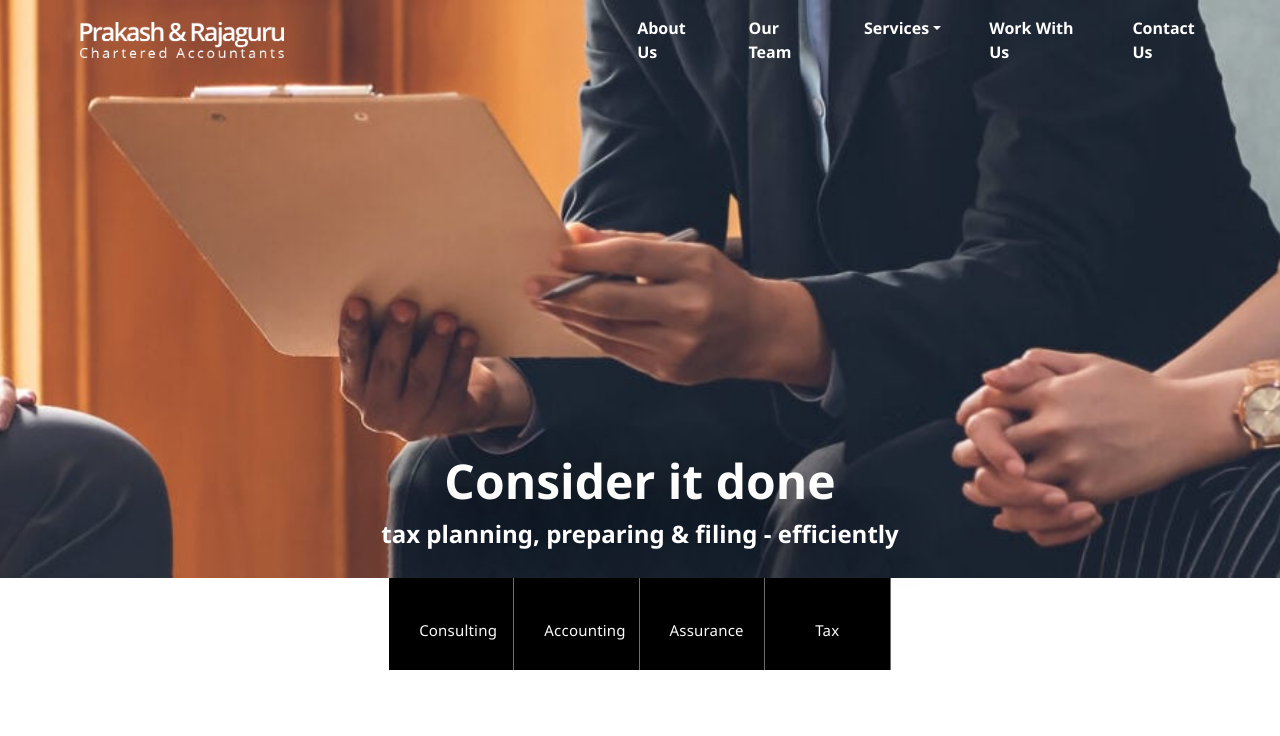
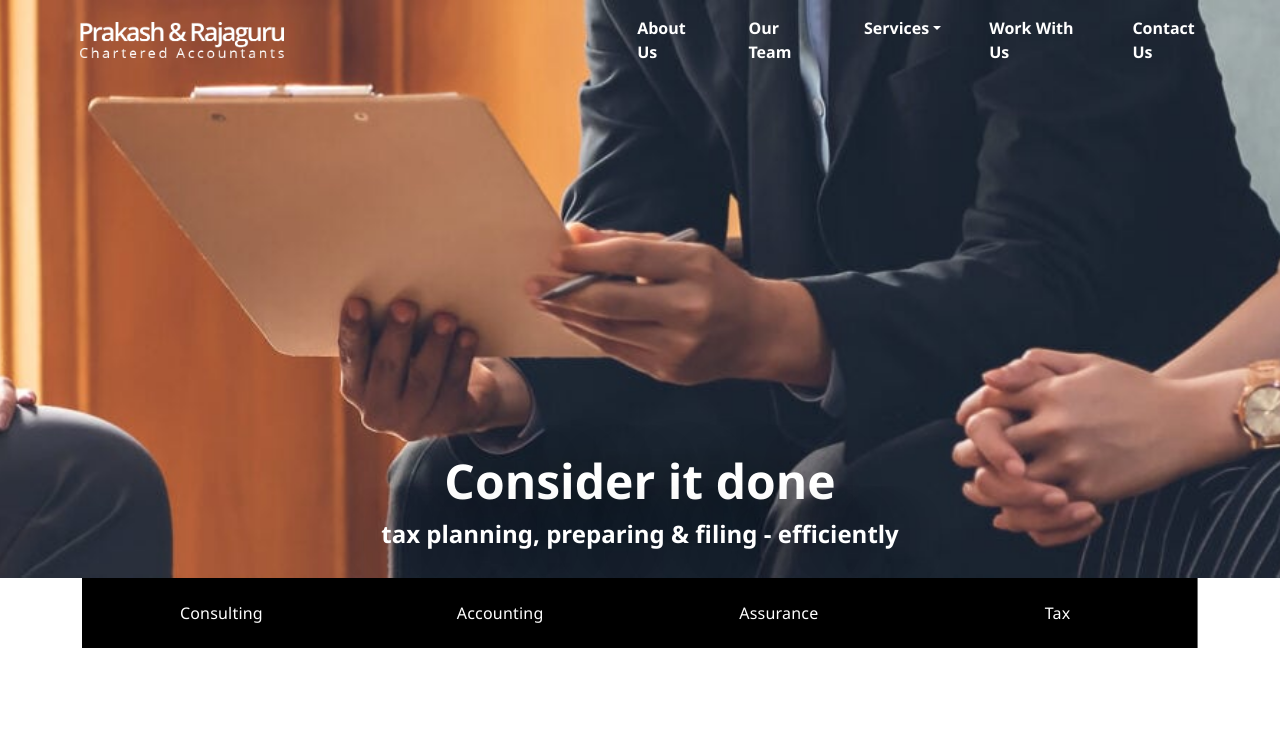
Before and after one commit to Swadhin2001/PandR, a Next.js app: page /tax in a window 1280 px wide. Shown: the top 736 px of the page. Built offline with nearby package versions, Linux system fonts and the light colour scheme; a small style sheet from the web is missing.

Commit message:
bug fixed

```diff
--- /dev/null
+++ b/src/components/Black_cards.jsx
@@ -0,0 +1,28 @@
+import React from 'react'
+import Link from 'next/link'
+
+
+function Black_cards() {
+  return (
+    <div className="d-flex justify-content-center">
+      <div className="container black-cards mobile-space">
+          <div className='row elementor-container'>
+              <Link href = "/consulting" className='col-md-3 black-cards-container'>
+                <p className='text-center m-0' style = {{"fontSize": "16px", "fontWeight": "400", "lineHeight": "20px"}}>Consulting</p>
+              </Link>
+              <Link href = "/accounting" className='col-md-3  black-cards-container'>
+              <p className='text-center m-0' style = {{"fontSize": "16px", "fontWeight": "400", "lineHeight": "20px"}}>Accounting</p>
+              </Link>
+              <Link href = "/assurance" className='col-md-3 black-cards-container'>
+              <p className='text-center m-0' style = {{"fontSize": "16px", "fontWeight": "400", "lineHeight": "20px"}}>Assurance</p>
+              </Link>
+              <Link href = "/tax" className='col-md-3 black-cards-container'>
+              <p className='text-center m-0' style = {{"fontSize": "16px", "fontWeight": "400", "lineHeight": "20px"}}>Tax</p>
+              </Link>
+          </div>
+      </div>
+    </div>
+  )
+}
+
+export default Black_cards
--- a/src/pages/Home_page.jsx
+++ b/src/pages/Home_page.jsx
@@ -26,7 +26,7 @@ function Home_page() {
 
         heading4 = "Tax" about4 = "Prudent tax planning and strategy is often the key to successfully & legally reducing your tax liability. We go beyond tax compliance & proactively recommend tax strategies to optimise your tax."
       />
-      <Body_5 image1 = {banner_image1} heading1 = "We are a full service New-age CA firm, with our office in Bangalore, India" about1 = {<Fragment>Prakash & Rajaguru is a full service chartered accountancy firm based out of Bangalore, Karnataka, India. We are a member of the Institute of Chartered Accountants of India (ICAI) from April 2010 and have completed 10+ highly successful years in the profession. CA Rajaguru CG and CA AR Pai are currently the two partners of the firm and are well supported by several associates. All of us are driven by only one vision – to provide exceptional services to our clients with a high degree of professionalism, knowledge, trust & independence. <br /> <br /> <i aria-hidden = "true" className='fas'/><Link href = "/about-us" className = "text-decoration-none text-black">Know more about us</Link> </Fragment>}
+      <Body_5 image1 = {banner_image1} heading1 = "We are a full service New-age CA firm, with our office in Bangalore, India" about1 = {<Fragment>Prakash & Rajaguru is a full service chartered accountancy firm based out of Bangalore, Karnataka, India. We are a member of the Institute of Chartered Accountants of India (ICAI) from April 2010 and have completed 10+ highly successful years in the profession. CA Rajaguru CG and CA AR Pai are currently the two partners of the firm and are well supported by several associates. All of us are driven by only one vision – to provide exceptional services to our clients with a high degree of professionalism, knowledge, trust & independence. <br /> <br /> <b>&gt;</b><b>&gt;</b><Link href = "/about-us" className = "text-decoration-none text-black"> Know more about us</Link> </Fragment>}
 
       image2 = {banner_image2} heading2 = "The choice of a CA firm can make significant difference to your business." about2 = "During these days of rapid economic & regulatory reforms that the country is undergoing, serious advice & support on accounting, tax, compliance, statutory and regulatory matters and other critical matters concerning your business is crucial for its existence, sustenance and growth. Our services benefit companies of all sizes including but not limitied to India subsidiaries of foreign parent companies, stand-alone companies operating in India, funded companies, closely held companies, start-ups, product companies, services companies etc. Choose a firm that specialises in your particular field or industry, and you’ll benefit from specific expertise that matches your scale, nature and type of business."
 
--- a/src/pages/about-us.jsx
+++ b/src/pages/about-us.jsx
@@ -1,6 +1,7 @@
 import React, { Fragment } from 'react'
 import image from '../assets/About_us-home-banner.jpg'
 import Header from '../components/Header'
+import Black_cards from '@/components/Black_cards'
 import Link from 'next/link'
 import Elementor_widget_wrap from '../components/Elementor_widget_wrap'
 import image1 from '../assets/We-are-an-independent-firm-of-chartered-accountants-with-two-full-time-partners-and-several-associates.jpg'
@@ -18,7 +19,8 @@ function Aboutus_page() {
   return (
     <>
       <Header image = {image} heading = "Growth. Ideas. Solutions." about = "people you can count on, to make it happen" color = "black"/>
-      <Elementor_widget_wrap about1 = "Consulting" about2 = "Accounting" about3 = "Assurance" about4 = "Tax"/>
+      {/* <Elementor_widget_wrap about1 = "Consulting" about2 = "Accounting" about3 = "Assurance" about4 = "Tax"/> */}
+      <Black_cards/>
       <Body_7_Left
       image2 = {image1} heading2 = "We are an independent firm of chartered accountants, with two full time partners and several associates" about2={<Fragment>Prakash & Rajaguru is a full-service partnership firm of chartered accountants, based out of Bangalore, Karnataka, India. We are registered with the Institute of Chartered Accountants of India (ICAI) from April 2010 and have completed 12+ highly successful years in the profession. We work closely, yet independently with our clients, predominantly global companies having their presence in India and Indian startups. <br /> <br /> The firm is owned, managed and led by – <br /><br /> &nbsp;&nbsp; 1. Senior Partner CA Rajaguru CG <br />&nbsp;&nbsp; 2. Senior Partner CA AR Pai</Fragment>}
 
--- a/src/pages/tax.jsx
+++ b/src/pages/tax.jsx
@@ -17,17 +17,13 @@ import card_image4 from '@/assets/GST-Planning-and-Support.jpg'
 import card_image5 from '@/assets/Audit-under-Income-Tax-&-GST.jpg'
 import card_image6 from '@/assets/Income-Tax-&-GST-Representation.jpg'
 import Body_6 from '@/components/Body_6'
+import Black_cards from '@/components/Black_cards'
 
 function Tax() {
   return (
     <>
       <Header image = {header_image} heading = "Consider it done" about = "tax planning, preparing & filing - efficiently" color = "white"/>
-      <Elementor_widget_wrap
-        about1 = "Consulting"
-        about2 = "Accounting"
-        about3 = "Assurance"
-        about4 = "Tax"
-      />
+      <Black_cards/>
       <Body_6
         image1 = {banner_image1} heading1 = "We analyse the tax implications of events and decisions, and we advise proactively" about1 = "Income tax laws in our country are complicated. Compliance with tax laws can be overwhelming. With so many important details to consider, it’s easy to make an error or omit something which could end up as a penalty, fine, or unwanted problem. We support you with tax planning, preparation and filing needs while remaining compliant with the continuously changing tax laws and regulations. The business economics of the company and the strategic choices of the business owner are the main focus, but the tax context is never absent."
 
--- a/src/pages/work-with-us.jsx
+++ b/src/pages/work-with-us.jsx
@@ -10,12 +10,13 @@ import banner_image5 from '../assets/At-PandR-our-culture-revolves-around-team-w
 import Footer from '../components/Footer'
 import Body_5_Left from '@/components/Body_5_Left'
 import Our_current_open_positions from '@/components/Our_current_open_positions'
+import Black_cards from '@/components/Black_cards'
 
 function WorkWithUs() {
   return (
     <>
       <Header image = {Header_image} heading = "Come, Join Us." about = "together, lets make a difference" color = "white"/>
-      <Elementor_widget_wrap about1 = "Consulting" about2 = "Accounting" about3 = "Assurance" about4 = "Tax"/>
+      <Black_cards/>
       <Body_5_Left
       image2 = {banner_image1} heading2 = "We welcome you to be part of our success story and to carry the legacy forward" about2 = {<Fragment>Over the years, we have had the opportunity & previlge to work with several global companies from across the world, helping them with consulting, audit and tax services. We have also worked with several domestic entrepreneurs, helping them with consulting, tax and accounting support. We dedicate our success to the holisitc contributions by our committed and dedicated employees. <br /> <br />We welcome you to join our robust and energetic team, as we together continue to deliver successful engagements to our global and domestic clients, writing success stories for them, and in the process, creating highly gainful experience and a great learning opportunity to our employees.</Fragment>}
 
--- a/src/styles/globals.css
+++ b/src/styles/globals.css
@@ -1,27 +1,27 @@
-*{
-  font-family: 'Segoe UI', Tahoma, Geneva, Verdana, sans-serif;
+* {
+  font-family: "Segoe UI", Tahoma, Geneva, Verdana, sans-serif;
 }
-.container-md{
+.container-md {
   max-width: 1140px;
 }
-.details{
+.details {
   /* position: relative; */
-  margin-top:29%;
+  margin-top: 29%;
   text-align: center;
   font-weight: bold;
   padding-bottom: 1%;
   line-height: 1.25em;
   text-shadow: 0px 0px 45px rgba(0, 0, 0, 0.5);
 }
-.elementor-widget-wrap{
+.elementor-widget-wrap {
   animation: transitionIn 2s;
   object-fit: contain;
 }
-.navbarBody{
+.navbarBody {
   background-size: cover;
   background-position: bottom;
 }
-.elementor-widget-wrap a{
+.elementor-widget-wrap a {
   padding: 30px 30px 30px 30px;
   background-color: rgb(0, 0, 0);
   color: white;
@@ -30,81 +30,84 @@
   /* width: 22%; */
   text-decoration: none;
 }
-.elementor-container{
+.elementor-container {
   border-right: 0.1px solid rgb(109, 109, 109);
 }
-.elementor-container:hover{
+.elementor-container:hover {
   background-color: rgb(43, 43, 43);
   cursor: pointer;
 }
-.elementor-container a:last-child{
+.elementor-container a:last-child {
   border-right: 0;
 }
-.elementor-container h2{
+.elementor-container h2 {
   line-height: 1.35em;
   letter-spacing: 0.2px;
 }
-.elementor-container p{
+.elementor-container p {
   line-height: 1.35em;
   letter-spacing: 0.2px;
 }
-.div-left,.div-right{
+.div-left,
+.div-right {
   display: flex;
 }
-.image-right{
-  margin-right:5.6%;
+.image-right {
+  margin-right: 5.6%;
 }
-.image-left{
-  margin-left:5.6%;
-}
-.about{
+.image-left {
   margin-left: 5.6%;
 }
-.mainBody{
-  margin-top:7%;
-  margin-bottom:7%;
+.about {
+  margin-left: 5.6%;
 }
-.about-left{
+.mainBody {
+  margin-top: 7%;
+  margin-bottom: 7%;
+}
+.about-left {
   margin-right: 5.6%;
 }
-.about-right{
+.about-right {
   margin-left: 5.6%;
 }
-.about-left,.about-right{
+.about-left,
+.about-right {
   padding: 6% 5%;
 }
-.upperFooter{
+.upperFooter {
   display: flex;
   background-color: black;
 }
-.right{
+.right {
   display: flex;
   align-items: center;
   justify-content: center;
   margin-left: 28%;
 }
-.right button{
+.right button {
   color: white;
   background-color: black;
   border: 2px solid white;
   font-size: 20px;
 }
-.right button:hover{
+.right button:hover {
   color: black;
   background-color: white;
   cursor: pointer;
 }
-.lowerFooter{
+.lowerFooter {
   background-color: rgb(39, 39, 39);
   /* display: flex; */
   color: white;
   /* padding: 4%; */
 }
-.footer1, .footer2{
+.footer1,
+.footer2 {
   /* display: flex; */
   flex-direction: column;
 }
-.footer2 a{
+.footer2 a {
   text-decoration: none;
   color: white;
 }
@@ -117,80 +120,81 @@
   text-rendering: auto;
   line-height: 1;
 }
-.fa, .fas {
+.fa,
+.fas {
   font-family: "Font Awesome 5 Free";
   font-weight: 900;
 }
-@keyframes transitionIn{
-  from{
-      opacity: 0;
-      transform: translateY(-15px);
+@keyframes transitionIn {
+  from {
+    opacity: 0;
+    transform: translateY(-15px);
   }
-  to{
-      opacity: 1;
-      transform: translateY(0);
+  to {
+    opacity: 1;
+    transform: translateY(0);
   }
 }
 .vertical-center {
   display: flex;
   align-items: center;
 }
-.card-hover:hover{
+.card-hover:hover {
   background: black;
   color: white;
   cursor: pointer;
 }
-.card-hover{
+.card-hover {
   overflow: hidden;
 }
-.dropdown:hover>.dropdown-menu {
+.dropdown:hover > .dropdown-menu {
   display: block;
 }
 
-.dropdown>.dropdown-toggle:active {
-    pointer-events: none;
+.dropdown > .dropdown-toggle:active {
+  pointer-events: none;
 }
-.footer-bg{
+.footer-bg {
   background-color: #262626;
   color: white;
 }
-.footer2{
+.footer2 {
   display: flex;
 }
-.conainer-1200{
+.conainer-1200 {
   max-width: 1200px;
 }
-.body-image-left{
+.body-image-left {
   background-position: center center;
   background-repeat: no-repeat;
   background-size: cover;
   height: 500px;
 }
-.body-left-image-about{
+.body-left-image-about {
   display: flex;
   align-items: center;
 }
-.image-about{
+.image-about {
   padding: 0px 60px 0px 60px;
 }
-.body-image-right{
+.body-image-right {
   background-position: center center;
   background-repeat: no-repeat;
   background-size: cover;
   height: 500px;
   width: 600px;
 }
-.body-right-image-about{
+.body-right-image-about {
   display: flex;
   align-items: center;
 }
-.header-heading{
+.header-heading {
   font-weight: 600;
   font-size: 48px;
   line-height: 60px;
   text-shadow: 0px 0px 45px rgba(0, 0, 0, 0.5);
 }
-.header-about{
+.header-about {
   font-weight: 600;
   font-size: 24px;
   line-height: 30px;
@@ -198,123 +202,140 @@
 .container-1140 {
   max-width: 1140px;
 }
-.body-image-h4{
+.body-image-h4 {
   font-weight: 600;
   font-size: 24px;
   line-height: 32px;
-  color:#000000;
+  color: #000000;
 }
-.body-image-p{
+.body-image-p {
   font-weight: 400;
   font-size: 15px;
   line-height: 24px;
   color: #000000;
 }
-.footer-image{
+.footer-image {
   height: 400px;
   background-position: center center;
   background-repeat: no-repeat;
   background-size: cover;
 }
-.footer-button{
+.footer-button {
   display: flex;
   justify-content: center;
   align-items: center;
   background-color: black;
 }
-.footer-btn{
+.footer-btn {
   border: 2px solid white;
   background-color: black;
-  color : white;
+  color: white;
 }
-.footer-btn:hover{
+.footer-btn:hover {
   background-color: white;
   color: black;
 }
-.elementor-container-cards-h5{
+.elementor-container-cards-h5 {
   font-weight: 600;
   font-size: 17px;
   line-height: 21px;
 }
-.elementor-container-cards-p{
+.elementor-container-cards-p {
   font-weight: 400;
   font-size: 15px;
   line-height: 23px;
 }
-.card-div{
+.card-div {
   padding: 25px;
 }
-.elementor-container-heading{
+.elementor-container-heading {
   font-weight: 700;
   font-size: 26px;
   line-height: 35px;
 }
-.map-h4{
+.map-h4 {
   font-weight: 900;
   font-size: 16px;
   line-height: 19px;
 }
-.map-p{
+.map-p {
   font-weight: 400;
   font-size: 14px;
   line-height: 19px;
 }
-.map-heading{
+.map-heading {
   font-weight: 600;
   font-size: 24px;
   line-height: 24px;
 }
 .form-bg {
-  background-color: #F9F9F9;
+  background-color: #f9f9f9;
   border: 0;
 }
-.form-p{
+.form-p {
   font-weight: 400;
   font-size: 15px;
   line-height: 23px;
 }
-.form-h4{
+.form-h4 {
   font-weight: 700;
   font-size: 15px;
   line-height: 24px;
 }
-.disclaimer-h1{
+.disclaimer-h1 {
   font-weight: 600;
   font-size: 24px;
   line-height: 24px;
 }
-.disclaimer-h4{
+.disclaimer-h4 {
   font-weight: 700;
   font-size: 16px;
   line-height: 24px;
 }
-.disclaimer-p{
+.disclaimer-p {
   font-weight: 400;
   font-size: 16px;
   line-height: 24px;
 }
-.privacypol-ul{
+.privacypol-ul {
   margin-left: 50px;
 }
-.current-pos-h4{
+.current-pos-h4 {
   font-weight: 600;
   font-size: 17px;
   line-height: 21px;
 }
-.current-pos-p{
+.current-pos-p {
   font-weight: 400;
   font-size: 15px;
   line-height: 23px;
 }
-.curr-pos-heading{
+.curr-pos-heading {
   font-weight: 700;
   font-size: 26px;
   line-height: 35px;
 }
-.footer-p{
+.footer-p {
   font-weight: 400;
   font-size: 14px;
   line-height: 21px;
+}
+.black-cards a {
+  padding-left: 20px;
+  padding-right: 20px;
+  padding-top: 25px;
+  padding-bottom: 25px;
+  background-color: rgb(0, 0, 0);
+}
+.black-cards-container:hover {
+  background-color: rgb(43, 43, 43);
+  cursor: pointer;
+  color: white;
+}
+.black-cards-container{
+  color: white;
+  text-align: center;
+  text-decoration: none;
 }
 @media only screen and (max-width: 600px) {
   .row-odd {
@@ -331,39 +352,39 @@
     height: 300px;
     object-fit: cover;
   }
-  .mobile-space{
-    padding :15px 15px 0px 15px;
+  .mobile-space {
+    padding: 15px 15px 0px 15px;
   }
-  .navbarBody{
+  .navbarBody {
     min-height: 550px;
   }
   .mobile-version-footer {
     padding: 30px 0px 30px 0px;
   }
-  .details-mobile{
+  .details-mobile {
     padding: 30px 30px 30px 30px;
   }
-  .header-heading{
+  .header-heading {
     font-weight: 600;
     font-size: 38px;
     line-height: 48px;
     text-shadow: 0px 0px 45px rgba(0, 0, 0, 0.5);
   }
-  .header-about{
+  .header-about {
     font-weight: 600;
     font-size: 22px;
     line-height: 28px;
     padding-left: 30px;
     padding-right: 30px;
   }
-  *{
+  * {
     overflow-x: hidden;
   }
 }
-.container-1000{
+.container-1000 {
   max-width: 900px;
 }
-.card-on-hover:hover{
+.card-on-hover:hover {
   background-color: #000000;
   color: white;
   cursor: pointer;
```
Also changed, not shown: src/pages/accounting.jsx (+2 -6 lines), src/pages/assurance.jsx (+2 -6 lines), src/pages/consulting.jsx (+2 -6 lines), src/pages/contact-us.jsx (+2 -6 lines), src/pages/our-team.jsx (+2 -7 lines).
